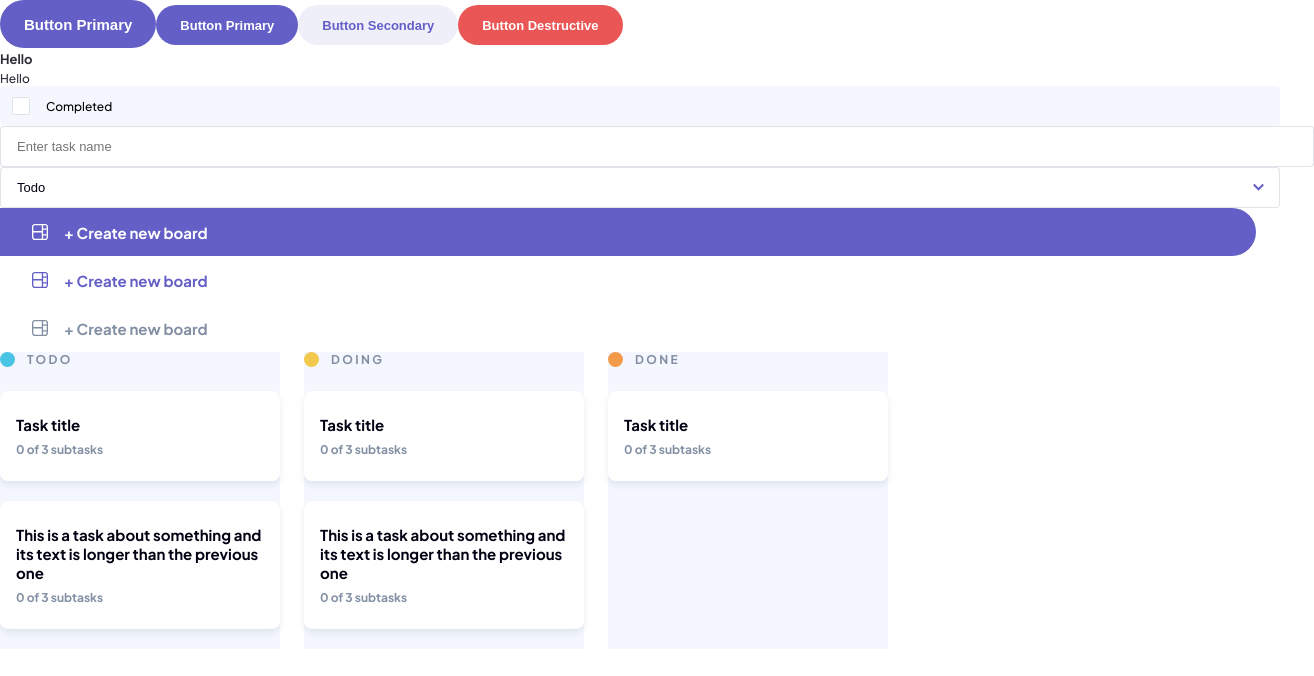
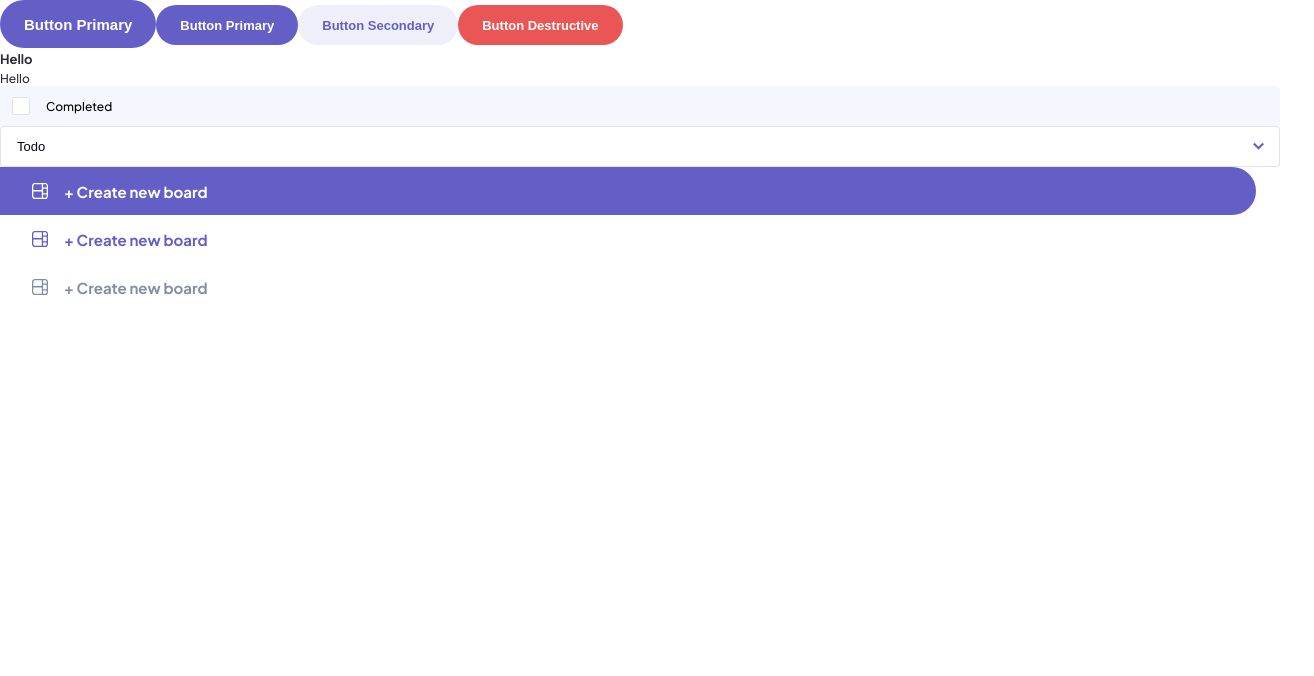
Before and after one commit to joanpujol/kanban-task-management-web-app, a Next.js app: page / in a window 1280 px wide. Shown: the top 676 px of the page, 1314 px wide, since content can reach past the window. Built offline with nearby package versions, Linux system fonts and the light colour scheme.

Commit message:
Add CICD pipeline

```diff
--- a/app/example/page.tsx
+++ b/app/example/page.tsx
@@ -1,4 +1,4 @@
-import { BoardPage } from "../../pages/BoardPage";
+import { BoardPage } from "../../components/pages/BoardPage";
 import Layout from "../layout";
 
 export default function ExamplePage() {
--- a/app/page.tsx
+++ b/app/page.tsx
@@ -4,9 +4,7 @@ import { Button } from "../components/atoms/Button/Button";
 import Checkbox from "../components/atoms/Checkbox/Checkbox";
 import { Dropdown } from "../components/atoms/Dropdown/Dropdown";
 import { NavigationMenu } from "../components/atoms/NavigationMenu/NavigationMenu";
-import { TextField } from "../components/atoms/TextField/TextField";
 import { Text } from "../components/atoms/Typography/Text";
-import { Board } from "../components/molecules/Board/Board";
 import Layout from "./layout";
 
 export default function HomePage() {
@@ -29,7 +27,6 @@ export default function HomePage() {
       </Text>
       <Text size="md">Hello</Text>
       <Checkbox />
-      <TextField name="name" placeholder="Enter task name" />
       <Dropdown
         options={["Todo", "Doing", "Done"]}
         eventHandler={(value) => console.log(value)}
@@ -37,80 +34,6 @@ export default function HomePage() {
       <NavigationMenu isActive>+ Create new board</NavigationMenu>
       <NavigationMenu isAction>+ Create new board</NavigationMenu>
       <NavigationMenu>+ Create new board</NavigationMenu>
-      <Board
-        columns={[
-          {
-            id: 1,
-            name: "TODO",
-            tasks: [
-              {
-                id: 1,
-                title: "Task title",
-                description: "Task description",
-                subtasks: [
-                  { title: "Subtask 1", done: true },
-                  { title: "Subtask 2", done: false },
-                  { title: "Subtask 3", done: false },
-                ],
-              },
-              {
-                id: 2,
-                title:
-                  "This is a task about something and its text is longer than the previous one",
-                description: "Task description",
-                subtasks: [
-                  { title: "Subtask 1", done: false },
-                  { title: "Subtask 2", done: true },
-                  { title: "Subtask 3", done: true },
-                ],
-              },
-            ],
-          },
-          {
-            id: 2,
-            name: "DOING",
-            tasks: [
-              {
-                id: 1,
-                title: "Task title",
-                description: "Task description",
-                subtasks: [
-                  { title: "Subtask 1", done: true },
-                  { title: "Subtask 2", done: false },
-                  { title: "Subtask 3", done: false },
-                ],
-              },
-              {
-                id: 2,
-                title:
-                  "This is a task about something and its text is longer than the previous one",
-                description: "Task description",
-                subtasks: [
-                  { title: "Subtask 1", done: false },
-                  { title: "Subtask 2", done: false },
-                  { title: "Subtask 3", done: false },
-                ],
-              },
-            ],
-          },
-          {
-            id: 3,
-            name: "DONE",
-            tasks: [
-              {
-                id: 1,
-                title: "Task title",
-                description: "Task description",
-                subtasks: [
-                  { title: "Subtask 1", done: true },
-                  { title: "Subtask 2", done: false },
-                  { title: "Subtask 3", done: false },
-                ],
-              },
-            ],
-          },
-        ]}
-      />
     </Layout>
   );
 }
--- a/components/atoms/Checkbox/Checkbox.styles.tsx
+++ b/components/atoms/Checkbox/Checkbox.styles.tsx
@@ -17,7 +17,7 @@ export const CheckboxContainer = styled.div`
 `
 
 export const CheckboxSpan = styled.span<{$checked: boolean}>`
-  ${getTextStyles("md", false)}
+  ${getTextStyles("md")}
 
   ${({ $checked, theme: { theme } }) => $checked && `
     & {
--- a/components/atoms/Dropdown/Dropdown.styles.tsx
+++ b/components/atoms/Dropdown/Dropdown.styles.tsx
@@ -24,7 +24,7 @@ export const StyledDropboxWrapper = styled.div`
 `;
 
 export const StyledDropbox = styled.select`
-  ${getTextStyles("lg", false)}
+  ${getTextStyles("lg")}
 
   width: 100%;
   height: 100%;
--- a/pages/BoardPage.tsx
+++ b/components/pages/BoardPage.tsx
@@ -1,8 +1,8 @@
 "use client";
 
 import { shallow } from "zustand/shallow";
-import { BoardLayout } from "../components/organisms/BoardLayout/BoardLayout";
-import { useBoardStore } from "../data/store/Board.store";
+import { BoardLayout } from "../organisms/BoardLayout/BoardLayout";
+import { useBoardStore } from "../../data/store/Board.store";
 
 export const BoardPage = () => {
   const { boardState } = useBoardStore(
--- a/next.config.js
+++ b/next.config.js
@@ -1,6 +1,7 @@
 /** @type {import('next').NextConfig} */
 const nextConfig = {
   reactStrictMode: true,
+  distDir: 'build',
   experimental: {
     appDir: true,
   }
--- a/tsconfig.json
+++ b/tsconfig.json
@@ -28,7 +28,8 @@
     "next-env.d.ts",
     "**/*.ts",
     "**/*.tsx",
-    ".next/types/**/*.ts"
+    ".next/types/**/*.ts",
+    "build/types/**/*.ts"
   ],
   "exclude": [
     "node_modules"
```
